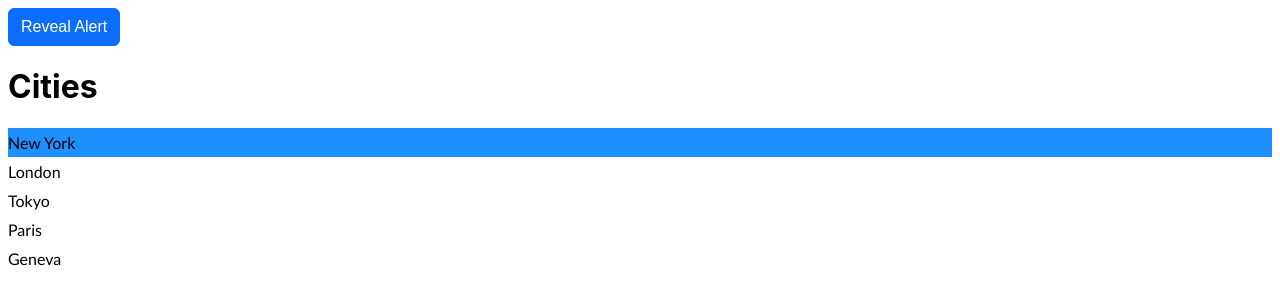
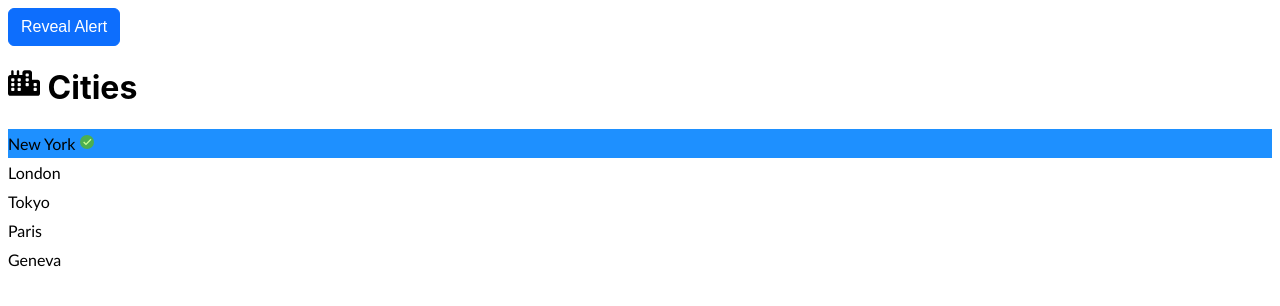
Before and after one commit to programmist/react-course-part1, a React (Vite) app: page / in a window 1280 px wide. Shown: the top 306 px of the page. Built offline with nearby package versions, Linux system fonts and the light colour scheme.

Commit message:
Add icons

```diff
--- a/package.json
+++ b/package.json
@@ -13,6 +13,7 @@
     "bootstrap": "^5.3.3",
     "react": "^18.2.0",
     "react-dom": "^18.2.0",
+    "react-icons": "^5.2.1",
     "styled-components": "^6.1.11"
   },
   "devDependencies": {
--- a/src/App.tsx
+++ b/src/App.tsx
@@ -2,6 +2,7 @@ import ListGroup, { ListItem } from "@components/ListGroup";
 import Alert from "@components/Alert";
 import Button from "@components/Button";
 import { useState } from "react";
+import { FaCity } from "react-icons/fa6";
 
 const cities = [
   { id: 1, name: "New York" },
@@ -36,7 +37,15 @@ function App() {
           {alertVisible ? "Hide" : "Reveal"} Alert
         </Button>
       </div>
-      <ListGroup title="Cities" items={cities} onSelectItem={handleSelect} />
+      <ListGroup
+        title={
+          <>
+            <FaCity /> Cities
+          </>
+        }
+        items={cities}
+        onSelectItem={handleSelect}
+      />
     </>
   );
 }
--- a/src/components/ListGroup/ListGroup.tsx
+++ b/src/components/ListGroup/ListGroup.tsx
@@ -1,5 +1,6 @@
-import { useState } from "react";
+import { ReactNode, useState } from "react";
 import styled from "styled-components";
+import { FcOk } from "react-icons/fc";
 
 const Title = styled.h1`
   font-family: ystem-ui, -apple-system, "Segoe UI", Roboto, "Helvetica Neue",
@@ -29,7 +30,7 @@ export interface ListItem {
 }
 
 interface Props {
-  title?: string;
+  title?: ReactNode;
   items: ListItem[];
   onSelectItem: (item: ListItem) => void;
 }
@@ -56,7 +57,7 @@ function ListGroup({ title, items = [], onSelectItem }: Props) {
               onSelectItem(item);
             }}
           >
-            {item.name}
+            {item.name} {selectedIndex === index && <FcOk />}
           </ListItem>
         ))}
       </List>
```
Also changed, not shown: 1 other file (tests, documents, lock files or other folders).
